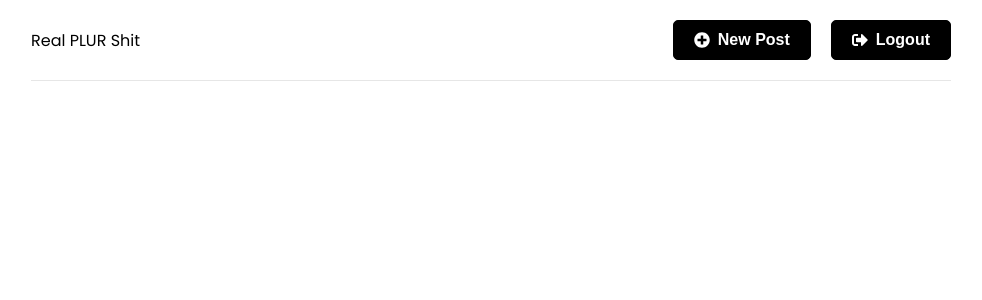
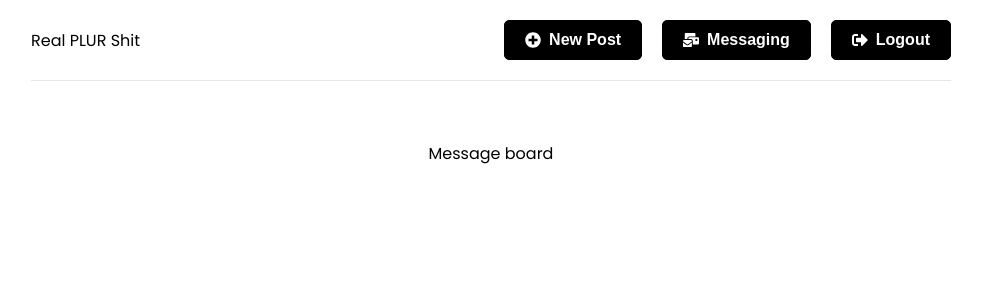
Before and after one commit to cory-simpson-dev/rps, a React (Create React App) app in the folder frontend/: page /messaging in a window 1280 px wide. Shown: the top 300 px of the page, without its empty margins (149-1131 px from the left). Built offline with nearby package versions, Linux system fonts and the light colour scheme; sample sign-in values are in the browser's storage.

Commit message:
added messageboard page && messages to redux

```diff
--- a/frontend/src/App.js
+++ b/frontend/src/App.js
@@ -10,6 +10,7 @@ import NewPost from './pages/NewPost'
 import Posts from './pages/Posts'
 import Post from './pages/Post'
 import UserPage from './pages/UserPage'
+import MessageBoard from './pages/MessageBoard'
 
 function App() {
   return (
@@ -28,6 +29,9 @@ function App() {
             <Route path='/new-post' element={<PrivateRoute />}>
               <Route path='/new-post' element={<NewPost />} />
             </Route>
+            <Route path='/messaging' element={<PrivateRoute />}>
+              <Route path='/messaging' element={<MessageBoard />} />
+            </Route>
             <Route path='/user/:userId' element={<UserPage />} />
           </Routes>
         </div>
--- a/frontend/src/app/store.js
+++ b/frontend/src/app/store.js
@@ -2,11 +2,13 @@ import { configureStore } from '@reduxjs/toolkit'
 import authReducer from '../features/auth/authSlice'
 import postReducer from '../features/posts/postSlice'
 import commentReducer from '../features/comments/commentSlice'
+import messageReducer from '../features/messages/messageSlice'
 
 export const store = configureStore({
   reducer: {
     auth: authReducer,
     posts: postReducer,
     comments: commentReducer,
+    messages: messageReducer,
   },
 });
--- a/frontend/src/components/Header.jsx
+++ b/frontend/src/components/Header.jsx
@@ -1,4 +1,4 @@
-import {FaSignInAlt, FaSignOutAlt, FaUser, FaPlusCircle} from 'react-icons/fa'
+import {FaSignInAlt, FaSignOutAlt, FaUser, FaPlusCircle, FaMailBulk} from 'react-icons/fa'
 import {Link, useNavigate} from 'react-router-dom'
 import {useSelector, useDispatch} from 'react-redux'
 import {logout, reset} from '../features/auth/authSlice'
@@ -19,6 +19,10 @@ function Header() {
     navigate('/new-post')
   }
 
+  const goMessages = () => {
+    navigate('/messaging')
+  }
+
   return (
     <header className='header'>
       <div className="logo">
@@ -30,6 +34,9 @@ function Header() {
           <>
             <li>
               <button className="btn" onClick={goNewPost}><FaPlusCircle /> New Post</button>
+            </li>
+            <li>
+              <button className="btn" onClick={goMessages}><FaMailBulk /> Messaging </button>
             </li>
             <li>
               <button className="btn" onClick={onLogout}><FaSignOutAlt /> Logout</button>
--- /dev/null
+++ b/frontend/src/features/messages/messageSlice.js
@@ -0,0 +1,28 @@
+import { createSlice, createAsyncThunk } from "@reduxjs/toolkit"
+import messageService from './messageService'
+
+const initialState = {
+    // array for multiple threads
+    threads: [],
+    // object for single single
+    thread: {},
+    // the following four for every resource in redux
+    isError: false,
+    isSuccess: false,
+    isLoading: false,
+    message: ''
+}
+
+export const messageSlice = createSlice({
+    name: 'message',
+    initialState,
+    reducers: {
+        reset: (state) => initialState
+    },
+    extraReducers: (builder) => {
+
+    }
+})
+
+export const {reset} = messageSlice.actions
+export default messageSlice.reducer
--- /dev/null
+++ b/frontend/src/pages/MessageBoard.jsx
@@ -0,0 +1,16 @@
+import {useState} from 'react'
+import {useSelector, useDispatch} from 'react-redux'
+
+
+function MessageBoard() {
+    // get user from global state
+    const {user} = useSelector((state) => state.auth)
+
+  return (
+    <div>
+      Message board
+    </div>
+  )
+}
+
+export default MessageBoard
```
Also changed, not shown: frontend/src/features/messages/messageService.js (added).
